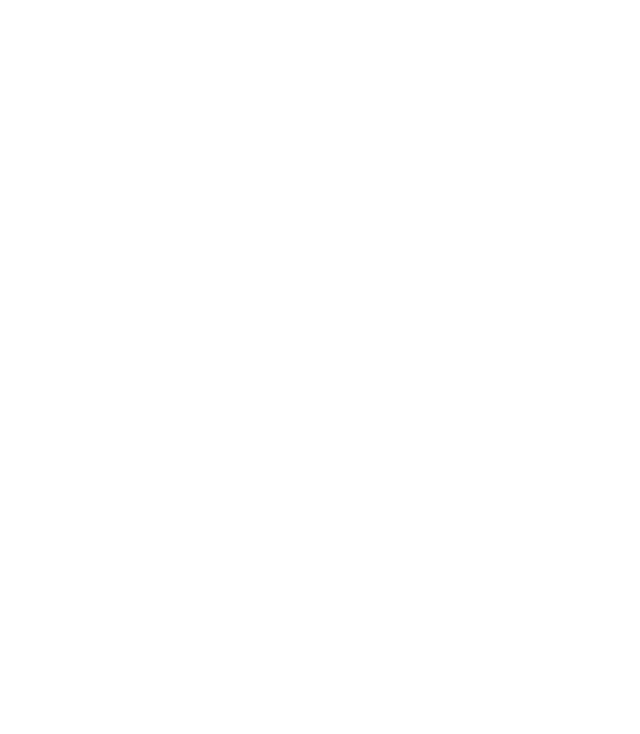
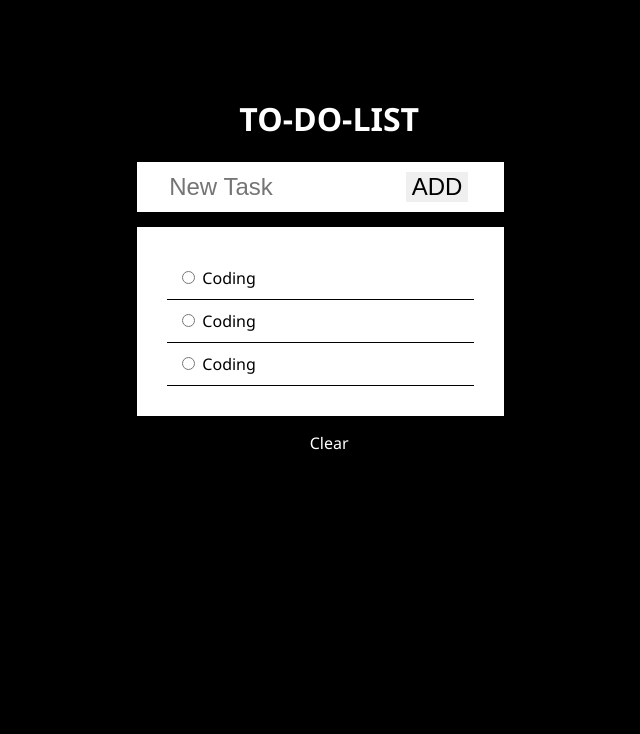
Before and after one commit to boakaidorborkamara/Todolist-Frontend-App, a plain HTML site: page index.html in a window 1280 px wide. Shown: the whole page, without its empty margins (306-946 px from the left). Drawn offline with Linux system fonts and the light colour scheme.

Commit message:
added style to the list area

```diff
--- a/index.html
+++ b/index.html
@@ -5,8 +5,36 @@
     <meta http-equiv="X-UA-Compatible" content="IE=edge">
     <meta name="viewport" content="width=device-width, initial-scale=1.0">
     <title>Todo List</title>
+    <link rel="stylesheet" href="./style.css">
 </head>
 <body>
-
+    <div id="container">
+        <header>
+            <h1>TO-DO-LIST</h1>
+        </header>
+        <main>
+            <div id="add-task-area">
+                <input type="text" placeholder="New Task">
+                <button>ADD</button>
+            </div>
+            <div id="display-task-area">
+                <div>
+                    <input type="radio" id="coding" value="Coding">
+                    <label for="coding">Coding</label>
+                </div>
+                <div>
+                    <input type="radio" id="coding" value="Coding">
+                    <label for="coding">Coding</label>
+                </div>
+                <div>
+                    <input type="radio" id="coding" value="Coding">
+                    <label for="coding">Coding</label>
+                </div>
+            </div>
+        </main>
+        <footer>
+            <p>Clear</p>
+        </footer>
+    </div>
 </body>
 </html>
--- a/style.css
+++ b/style.css
@@ -0,0 +1,65 @@
+/* *{
+    margin: 0px;
+    padding: 0px;
+} */
+body{
+    width: 98vw;
+    height: 97vh;
+    display: flex;
+    justify-content: center;
+    align-items: center;
+    font-family: 'Segoe UI', Tahoma, Geneva, Verdana, sans-serif;
+    background-color: black;
+}
+
+header h1{
+    color: white;
+}
+#container{
+    /* background-color: red; */
+    display: flex;
+    flex-direction: column;
+    /* justify-content: center; */
+    align-items: center;
+    width: 30vw;
+    height: 80vh;
+    padding: 15px;
+}
+
+main{
+    width: 100%;
+}
+
+#add-task-area{
+    width: 80%;
+    background-color: white;
+    padding: 10px 30px 10px 30px;
+    margin-bottom: 15px;
+}
+
+#add-task-area input{
+    font-size: 1.5em;
+    width: 75%;
+    border: none;
+}
+
+
+#add-task-area button{
+    font-size: 1.5em;
+    border: none;
+}
+
+#display-task-area{
+    width: 80%;
+    background-color: white;
+    padding: 30px;
+}
+
+#display-task-area div{
+    border-bottom: 1px solid black;
+    padding: 10px;
+}
+
+footer p{
+    color: white;
+}
```
